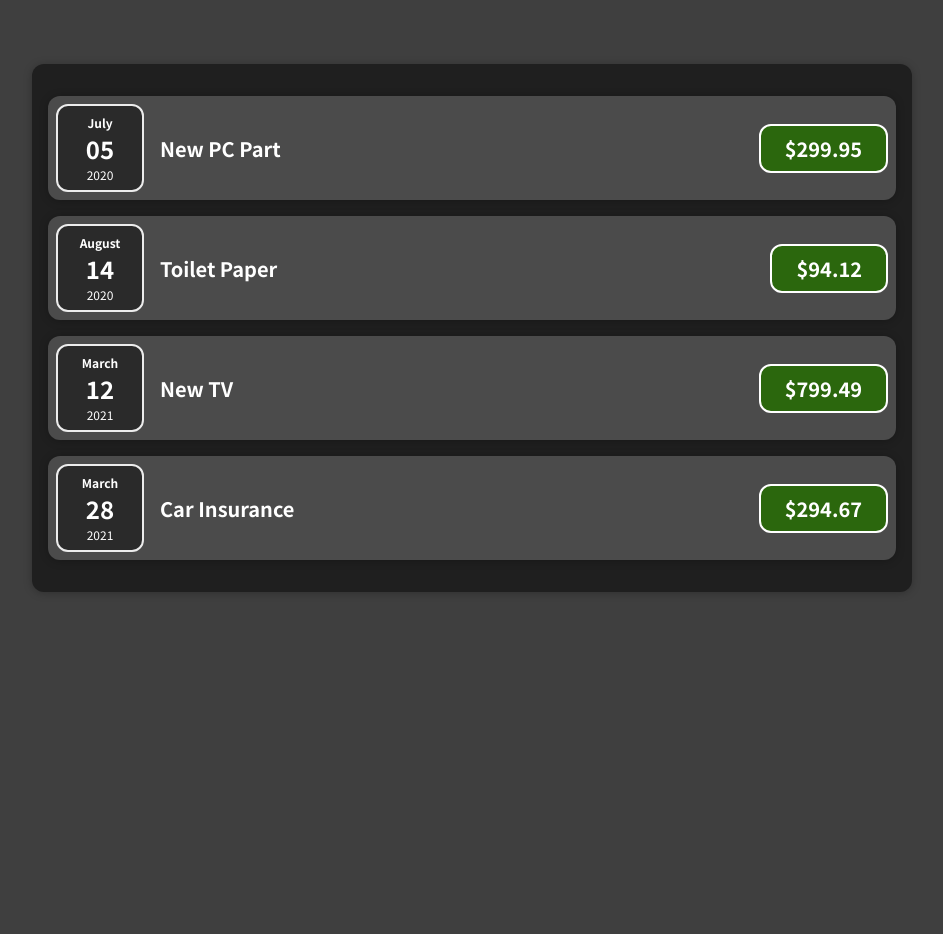
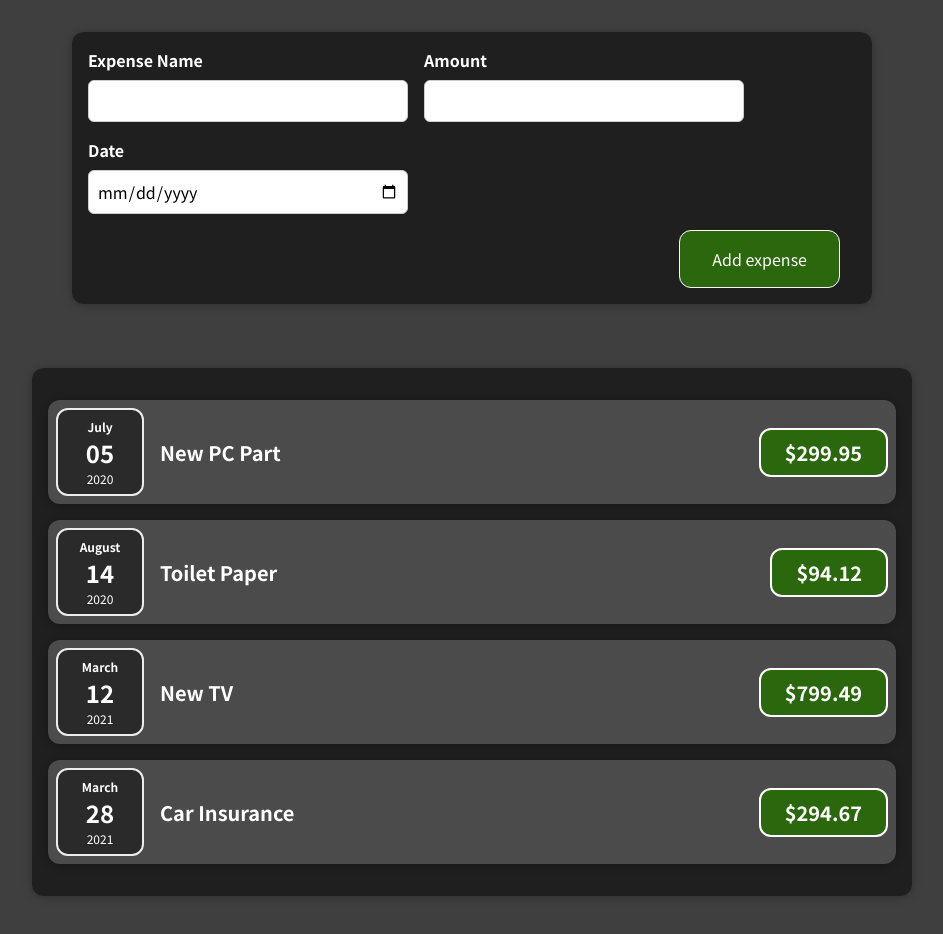
Before and after one commit to gunnarsikorski/expense-tracker, a React (Create React App) app: page / in a window 1280 px wide. Shown: the top 934 px of the page, without its empty margins (168-1111 px from the left). Before the commit the page ends 800 px from the top, so only its background shows below. Built offline with nearby package versions, Linux system fonts and the light colour scheme.

Commit message:
Added input forms, state next

```diff
--- a/src/App.js
+++ b/src/App.js
@@ -1,5 +1,6 @@
 import React from 'react';
 import Expenses from './components/expenses/Expenses'
+import NewExpense from './components/inputs/NewExpense'
 
 const App = () => {
 	const expenses = [
@@ -37,6 +38,7 @@
 
 	return (
 		<div>
+			<NewExpense />
 			<Expenses expenses={expenses}/>
 		</div>
 	);
--- a/src/components/expenses/ExpenseItem.js
+++ b/src/components/expenses/ExpenseItem.js
@@ -1,19 +1,19 @@
 import React from 'react';
 import './ExpenseItem.css';
-import ExpenseDate from './ExpenseDate'
+import ExpenseDate from './ExpenseDate';
 import Card from '../UI/Card';
 
 const ExpenseItem = (props) => {
 
 	return (
 		<Card className='expense-item'>
-			<ExpenseDate date={props.date}/>
+			<ExpenseDate date={props.date} />
 			<div className='expense-item__description'>
 				<h2>{props.title}</h2>
 				<div className='expense-item__price'>${props.amount}</div>
 			</div>
 		</Card>
 	);
-}
+};
 
 export default ExpenseItem;
--- /dev/null
+++ b/src/components/inputs/ExpenseForm.css
@@ -0,0 +1,27 @@
+.new-expense__controls {
+  display: flex;
+  flex-wrap: wrap;
+  gap: 1rem;
+  margin-bottom: 1rem;
+  text-align: left;
+}
+
+.new-expense__control label {
+  color: white;
+  font-weight: bold;
+  margin-bottom: 0.5rem;
+  display: block;
+}
+
+.new-expense__control input {
+  font: inherit;
+  padding: 0.5rem;
+  border-radius: 6px;
+  border: 1px solid #ccc;
+  width: 20rem;
+  max-width: 100%;
+}
+
+.new-expense__actions {
+  text-align: right;
+}
--- /dev/null
+++ b/src/components/inputs/ExpenseForm.js
@@ -0,0 +1,28 @@
+import React from 'react';
+import './ExpenseForm.css';
+
+const ExpenseForm = () => {
+	return (
+		<form>
+			<div className='new-expense__controls'>
+				<div className='new-expense__control'>
+					<label>Expense Name</label>
+					<input type='text' />
+				</div>
+				<div className='new-expense__control'>
+					<label>Amount</label>
+					<input type='number' min='.01' step='.01' />
+				</div>
+				<div className='new-expense__control'>
+					<label>Date</label>
+					<input type='date' min='2019-01-01' max='2024-12-31'/>
+				</div>
+			</div>
+            <div className='new-expense__actions'>
+                <button type='submit'>Add expense</button>
+            </div>
+		</form>
+	);
+};
+
+export default ExpenseForm;
--- /dev/null
+++ b/src/components/inputs/NewExpense.css
@@ -0,0 +1,38 @@
+.new-expense {
+  background-color: rgb(31, 31, 31);
+  padding: 1rem;
+  margin: 2rem auto;
+  width: 50rem;
+  max-width: 95%;
+  border-radius: 12px;
+  text-align: center;
+  box-shadow: 0 1px 8px rgba(0, 0, 0, 0.25);
+}
+
+.new-expense button {
+  font: inherit;
+  cursor: pointer;
+  padding: 1rem 2rem;
+  border: 1.5px solid #ffffff;
+  background-color: #2b670d;
+  color: white;
+  border-radius: 12px;
+  margin-right: 1rem;
+}
+
+.new-expense button:hover,
+.new-expense button:active {
+  background-color: #4aa41c;
+  border-color: #ffffff;
+}
+
+.new-expense button.alternative {
+  color: #220131;
+  border-color: transparent;
+  background-color: transparent;
+}
+
+.new-expense button.alternative:hover,
+.new-expense button.alternative:active {
+  background-color: #ddb3f8;
+}
--- /dev/null
+++ b/src/components/inputs/NewExpense.js
@@ -0,0 +1,13 @@
+import React from 'react';
+import './NewExpense.css'
+import ExpenseForm from './ExpenseForm'
+
+const NewExpense = () => {
+    return (
+        <div className='new-expense'>
+            <ExpenseForm />
+        </div>
+    );
+};
+
+export default NewExpense;
```
